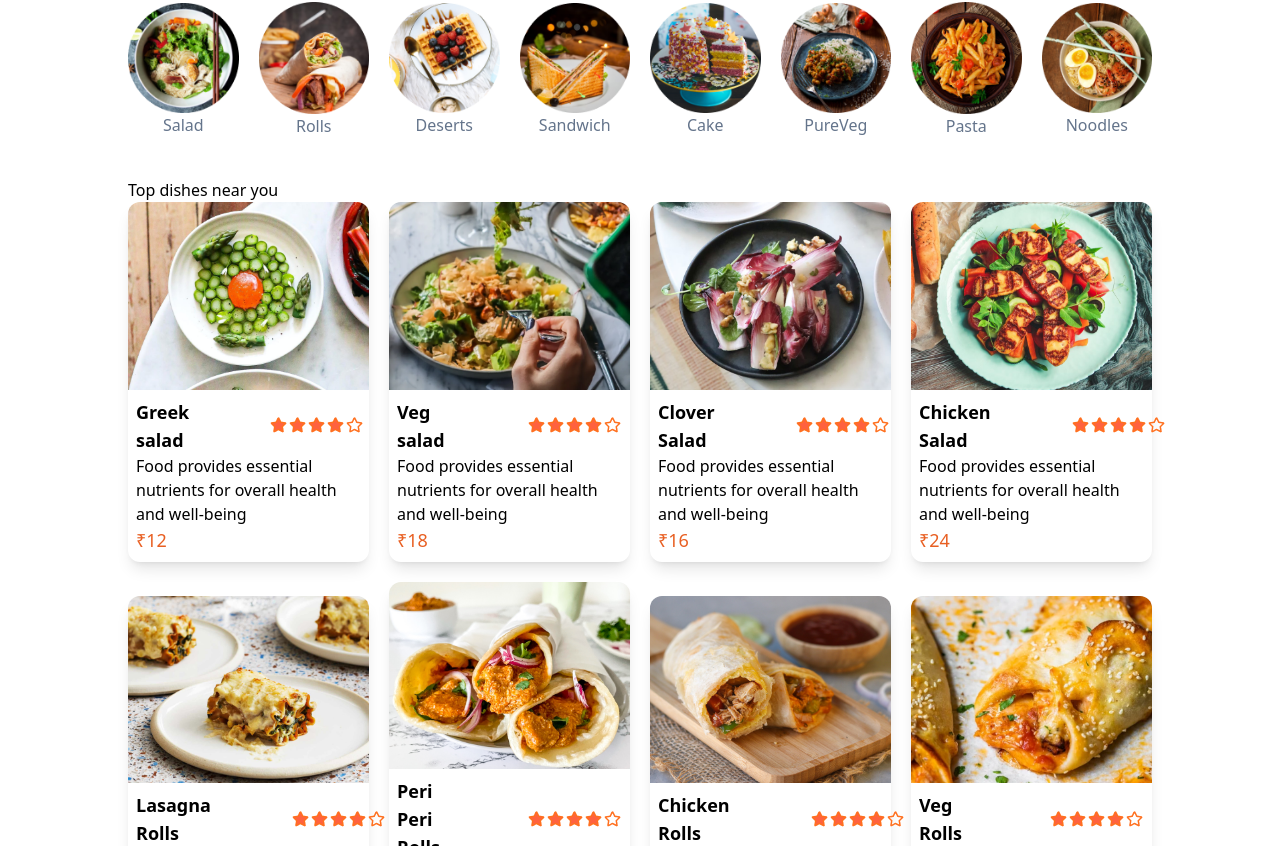
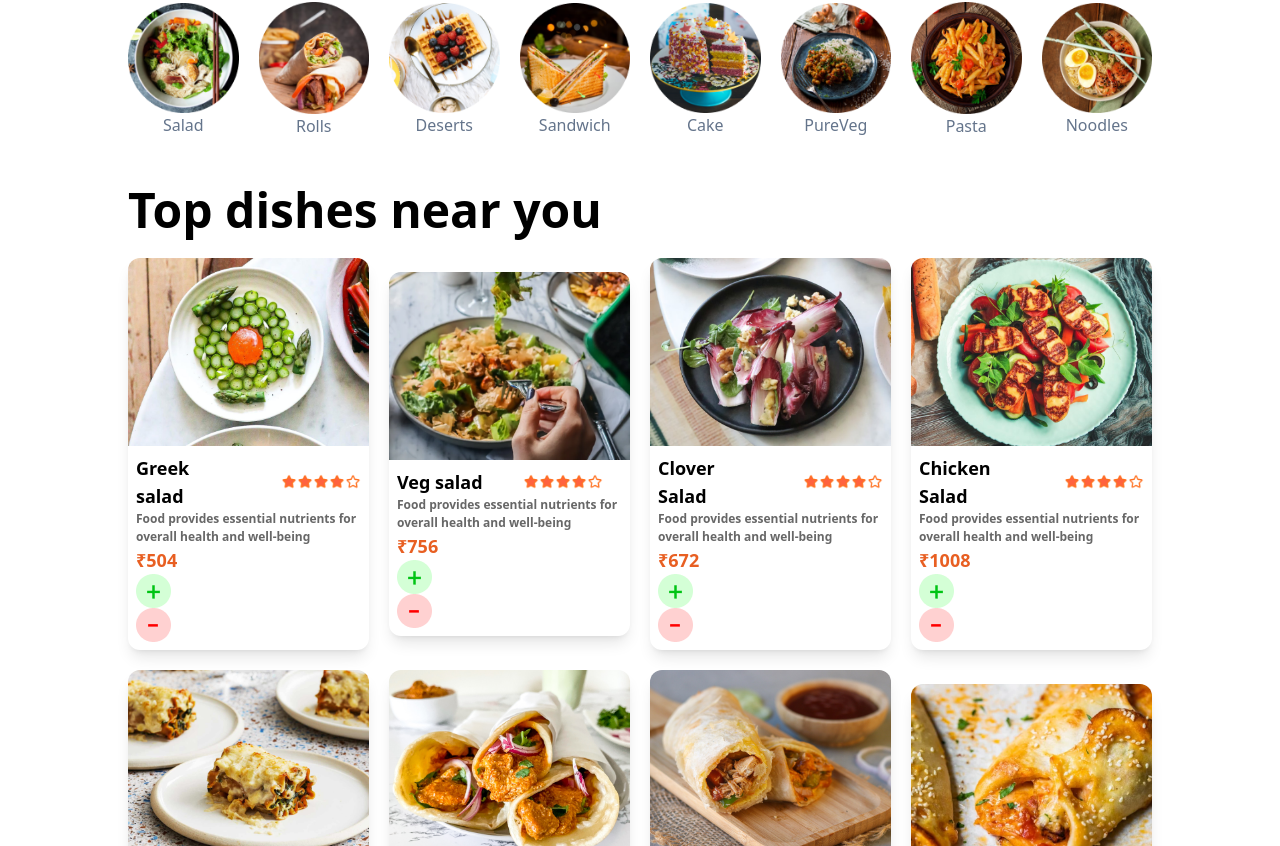
Before and after one commit to pankaj-gitcode/FullStackProjects, a React (Vite) app in the folder Food_delivery_webApp/: page / in a window 1280 px wide. Shown: the part 934-1780 px from the top of the page. Built offline with nearby package versions, Linux system fonts and the light colour scheme.

Commit message:
+spreaded_count_obj_updated_count_value

```diff
--- a/Food_delivery_webApp/src/components/FoodDisplay/FoodDisplay.jsx
+++ b/Food_delivery_webApp/src/components/FoodDisplay/FoodDisplay.jsx
@@ -4,8 +4,8 @@ import FoodItem from '../FoodItem/FoodItem'
 export default function FoodDisplay(){
     return(<>
         <div>
-            <h1>Top dishes near you</h1>
-            <div className="grid lg:grid-cols-4 sm:grid-cols-1 md:grid-cols-3 gap-5 justify-center items-center">
+            <h2 className="text-3xl sm:text-xl md:text-3xl xl:text-5xl pb-6 pt-2 font-semibold">Top dishes near you</h2>
+            <div className="grid lg:grid-cols-4 sm:grid-cols-1 md:grid-cols-3 gap-5 justify-center items-center fadeIn">
                 <FoodItem/>
             </div>
         </div>
--- a/Food_delivery_webApp/src/components/FoodItem/FoodItem.jsx
+++ b/Food_delivery_webApp/src/components/FoodItem/FoodItem.jsx
@@ -1,10 +1,27 @@
-import React from 'react'
+import React, { useState } from 'react'
 import { useRecoilValue } from 'recoil'
-import { foodItemsAtom, ratingsAtom } from '../atom';
+import { addRemoveIconsAtom, foodItemsAtom, ratingsAtom } from '../atom';
 
 export default function FoodItem(){
     const foodItem = useRecoilValue(foodItemsAtom());
     const ratings = useRecoilValue(ratingsAtom);
+    const [count, setCount] = useState({});
+    const addRemoveIcons = useRecoilValue(addRemoveIconsAtom);
+
+    // ------------- when +icon clicked ---------------
+    const clickHandleAdd = (id)=>{
+        setCount({
+            //spread the previous count object
+            ...count, [id]:(count[id] || 0) +1  //increase the count for specific item
+        })
+    }
+    // ------------- when -icon clicked ---------------
+    const clickHandleSub = (id)=>{
+        setCount({
+            //spread the previous count Object
+            ...count,[id]:(count[id] || 0) - 1
+        })
+    }
 
     return(<>
 
@@ -15,23 +32,49 @@ export default function FoodItem(){
                     <div key={elem._id} className=" rounded-xl shadow-lg">
                                     {/* ----------- Image div ----------- */}
                         <div className="rounded-xl">
-                            <img src={elem.image} alt={elem._id} className="rounded-t-xl "/>
+                            <img src={elem.image} alt={elem._id} className="rounded-t-xl hover:scale-105 duration-500  hover:border-[#E85F22]"/>
                         </div>
 
                         <div className="p-2">
                                     {/* ----------- food name ----------- */}
-                            <div className="flex gap-20">
-                                <h1 className="font-bold text-lg">{elem.name}</h1>
+                            <div className="flex gap-10 items-center justify-start ">
+                                <h1 className="font-bold text-lg hover:cursor-pointer">{elem.name}</h1>
                                             {/* ---- ratings ----- */}
-                                <img src={ratings} alt={elem.name} className=" bg-center object-contain flex-shrink"/>
+                                <img src={ratings} alt={elem.name} className=" bg-center object-contain w-20"/>
                             </div>
                                         {/* ----------- food descrp. ----------- */}
                             <div>
-                                <h1>{elem.description}</h1>
+                                <p className="text-[12px] font-semibold text-[#676767]">{elem.description}</p>
                             </div>
                                             {/* ----------- food_price ---------- */}
                             <div>
-                                <h1 className="text-[#E85F22] text-lg">₹{elem.price}</h1>
+                                <h1 className="text-[#E85F22] text-lg font-semibold">₹{elem.price*84/2}</h1>
+                                <div>
+                                    {
+                                        (!count)?
+                                        <img
+                                        src={addRemoveIcons[0].iconeWhite}
+                                        alt={addRemoveIcons[0].iconeWhite}
+
+                                        onClick={()=>clickHandleAdd(index)} />:
+                                        <div>
+                                            <img
+                                            src={addRemoveIcons[1].iconeGreen}
+                                            alt={addRemoveIcons[1].iconeGreen}
+
+                                            onClick={()=>clickHandleAdd(index)} />
+
+                                            <p>{count[index]}</p>
+
+                                            <img src={addRemoveIcons[2].iconeRed}
+                                            alt={addRemoveIcons[2].iconeRed}
+
+                                            onClick={()=>clickHandleSub(index)} />
+
+                                            {console.log("count", count)}
+                                        </div>
+                                    }
+                                </div>
                             </div>
                         </div>
 
--- a/Food_delivery_webApp/src/components/atom.jsx
+++ b/Food_delivery_webApp/src/components/atom.jsx
@@ -1,5 +1,6 @@
 import { atom, atomFamily, selectorFamily } from "recoil";
 import { assets, food_list } from "../assets/assets";
+
 
 
 
@@ -48,6 +49,7 @@ export const menuItemsAtom = atom({
     ]
 })
 
+//  --------- foodItem:img,name,description,price -------
 export const foodItemsAtom = selectorFamily({
     key: 'foodItemsAtom',
     get: ()=>({get})=>{
@@ -56,7 +58,17 @@ export const foodItemsAtom = selectorFamily({
     }
 })
 
+// -------- Ratings ------
 export const ratingsAtom = atom({
     key: 'ratingsAtom',
     default: assets.rating_stars
 })
+
+// ------- add/remove icons -------
+export const addRemoveIconsAtom = atom({
+    key: 'addRemoveIconsAtom',
+    default: [
+        {iconeWhite: assets.add_icon_white},
+        {iconeGreen: assets.add_icon_green},
+        {iconeRed: assets.remove_icon_red}]
+})
```
